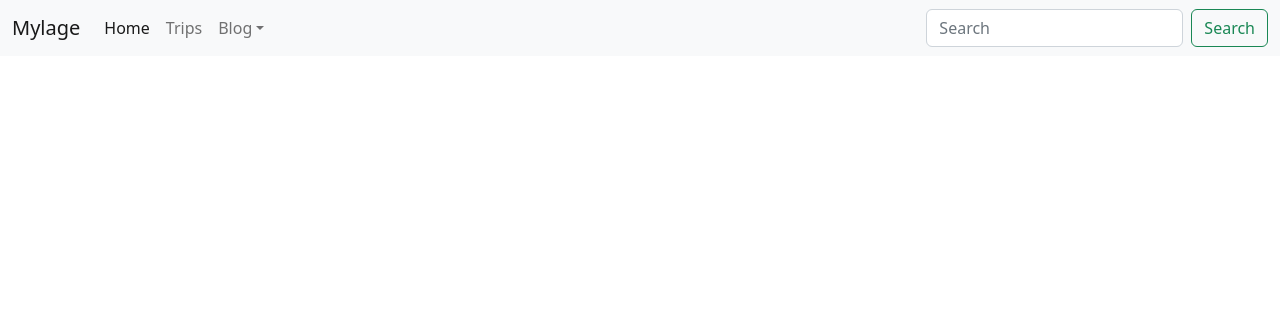
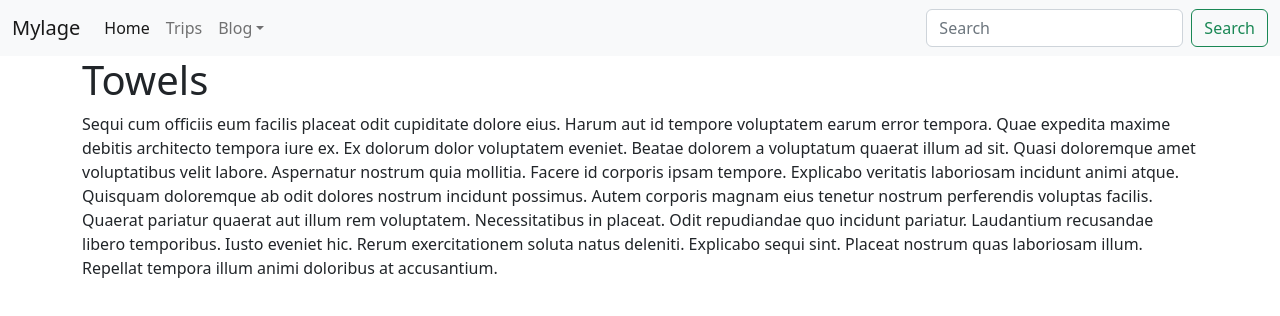
Before and after one commit to mikemorter/mylage, a React (Create React App) app: page /blog1 in a window 1280 px wide. Shown: the top 316 px of the page. Built offline with nearby package versions, Linux system fonts and the light colour scheme.

Commit message:
add faker and blogs

```diff
--- a/src/components/elements/Card.js
+++ b/src/components/elements/Card.js
@@ -7,7 +7,7 @@ const Card = () => {
       {posts.map((post) => {
         return (
           <div className="col-4">
-            <div className="card" value={post.id}>
+            <div className="card" value={post.id} key={post.id}>
               <div className="card-header">Reactions: {post.reactions}</div>
               <div className="card-body">
                 <h5 className="card-title">{post.title}</h5>
--- /dev/null
+++ b/src/components/elements/blog/Blog1.js
@@ -0,0 +1,18 @@
+import React from 'react';
+import { faker } from '@faker-js/faker';
+import BlogTemplate from './BlogTemplate';
+
+function Blog1() {
+  const title = faker.commerce.product();
+  const body = faker.lorem.paragraph(faker.random.numeric());
+
+  return (
+    <div className="container">
+      <div className="row">
+        <BlogTemplate title={title} body={body} />
+      </div>
+    </div>
+  )
+}
+
+export default Blog1;
--- /dev/null
+++ b/src/components/elements/blog/Blog2.js
@@ -0,0 +1,18 @@
+import React from 'react';
+import { faker } from '@faker-js/faker';
+import BlogTemplate from './BlogTemplate';
+
+function Blog2() {
+  const title = faker.commerce.product();
+  const body = faker.lorem.paragraph(faker.random.numeric());
+
+  return (
+    <div className="container">
+      <div className="row">
+        <BlogTemplate title={title} body={body} />
+      </div>
+    </div>
+  )
+}
+
+export default Blog2;
--- /dev/null
+++ b/src/components/elements/blog/BlogTemplate.js
@@ -0,0 +1,12 @@
+import React from 'react';
+
+function BlogTemplate({ title, body }) {
+  return (
+    <div>
+      <h1>{title}</h1>
+      <p>{body}</p>
+    </div>
+  )
+}
+
+export default BlogTemplate;
--- a/src/components/sections/Routes.js
+++ b/src/components/sections/Routes.js
@@ -2,12 +2,16 @@ import React from 'react';
 import { Route, Routes, BrowserRouter as Router } from 'react-router-dom';
 import Home from './Home';
 import Trips from './Trips';
+import Blog1 from '../elements/blog/Blog1';
+import Blog2 from '../elements/blog/Blog2';
 
 function AppRoutes() {
   return (
       <Routes>
         <Route exact path="/" element={<Home />} />
         <Route exact path="/trips" element={<Trips />} />
+        <Route exact path="/blog1" element={<Blog1 />} />
+        <Route exact path="/blog2" element={<Blog2 />} />
       </Routes>
   )
 }
--- a/src/components/sections/Trips.js
+++ b/src/components/sections/Trips.js
@@ -2,8 +2,10 @@ import React from 'react';
 
 function Trips() {
   return (
-    <div>
-      <h1>Trips Woo</h1>
+    <div className="container">
+      <div className="row">
+        <h1>Trips Woo</h1>
+      </div>
     </div>
   )
 }
```
Also changed, not shown: package.json (+7 -1 lines), 1 other file (tests, documents, lock files or other folders).
